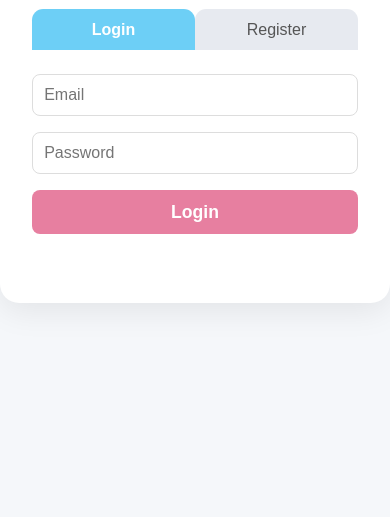
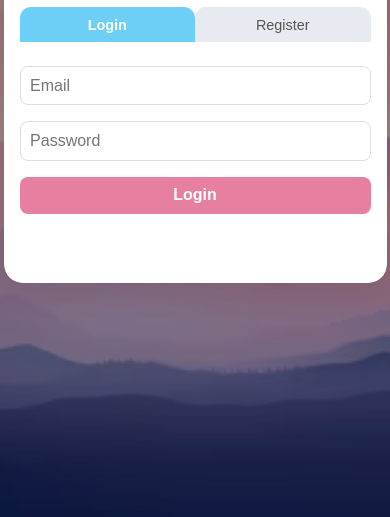
Before and after one commit to Turbash/Holiday-Planner, a plain HTML site: page frontend/login.html in a window 390 px wide. Shown: the part 327-844 px from the top of the page. Drawn offline with Linux system fonts and the light colour scheme.

Commit message:
making form responsive

```diff
--- a/frontend/login.css
+++ b/frontend/login.css
@@ -1,5 +1,9 @@
 body {
-    background: #f5f7fa;
+    /* background: #f5f7fa; */
+    background-image: url("./images/mountain.avif");
+    background-size: cover;
+    background-position: center;
+    background-repeat: no-repeat;
     font-family: 'Rubik', sans-serif;
     margin: 0;
     min-height: 100vh;
@@ -7,6 +11,17 @@ body {
     align-items: center;
     justify-content: center;
 }
+body::before {
+    content: "";
+    position: fixed;
+    top: 0;
+    left: 0;
+    height: 100vh;
+    width: 100vw;
+    background-color: rgba(0, 0, 0, 0.4); /* semi-transparent black */
+    z-index: -1;
+}
+
 .auth-container {
     background: #fff;
     padding: 2.5rem 2rem 2rem 2rem;
@@ -71,10 +86,34 @@ h1 {
 }
 .auth-form button:hover {
     background: #6dcff6;
+    transform: scale(1.03);
+    transition: background 0.2s, transform 0.2s;
 }
+
 .form-message {
     min-height: 1.2em;
     font-size: 0.95em;
     color: #e77fa0;
     margin-top: 0.2em;
 }
+@media (max-width: 480px) {
+    .auth-container {
+        padding: 2rem 1rem;
+        max-width: 90%;
+    }
+
+    h1 {
+        font-size: 1.5rem;
+    }
+
+    .tabs button {
+        font-size: 0.9rem;
+        padding: 0.6rem 0;
+    }
+
+    .auth-form input,
+    .auth-form button {
+        font-size: 1rem;
+        padding: 0.6rem;
+    }
+}
--- a/frontend/styles.css
+++ b/frontend/styles.css
@@ -166,9 +166,9 @@ section {
     background: var(--accent);
     /* Keep your existing background image */
     background-image: linear-gradient(rgba(17, 17, 17, 0.6), rgba(17, 17, 17, 0.6)),
-        url("images/765f92a1b472f451f6619c7db35608399f2c4441-3240x2160.avif");
+        url("https://img.freepik.com/premium-vector/grossglockner-mountain-range-from-grossglockner-high-alpine-road-colorful-sunrise_674398-5555.jpg");
     background-size: cover;
-    background-position: left;
+    background-position: center;
     border-top-left-radius: 0.5rem;
     border-bottom-left-radius: 0.5rem;
     color: #ffffff;
```
Also changed, not shown: frontend/login.html (+1 -0 lines), frontend/images/mountain.avif (added).
